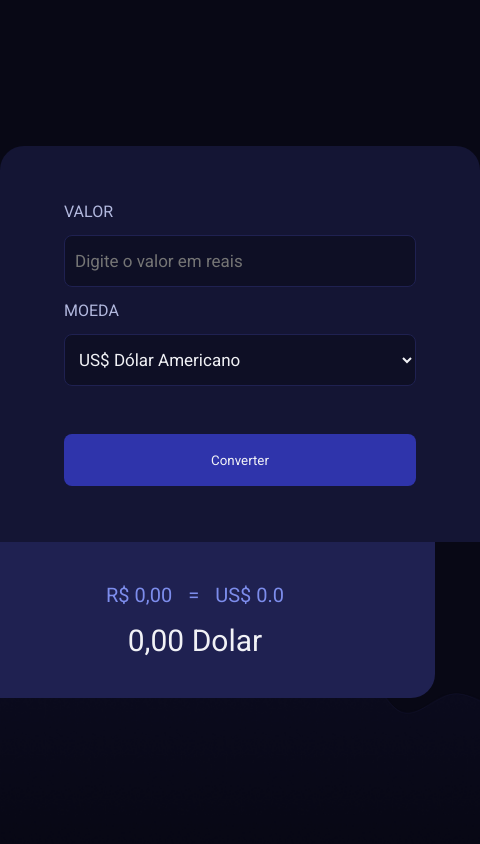
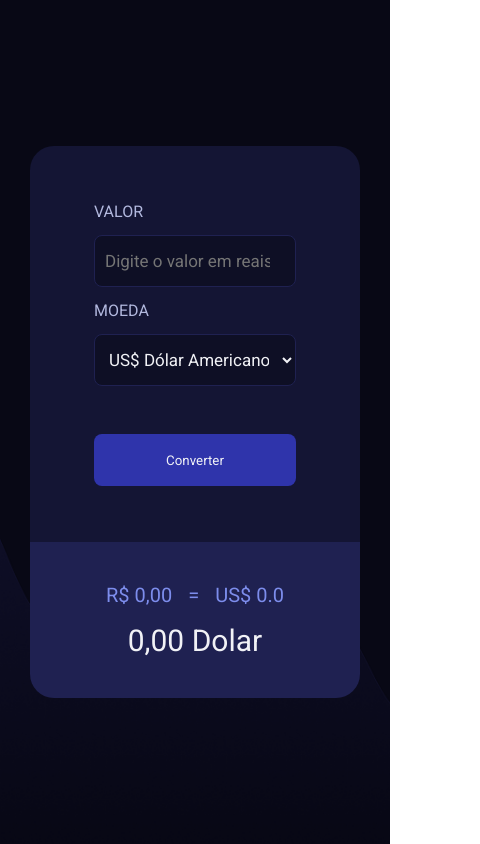
Before and after one commit to leandroviana22/Currency-converter, a plain HTML site: page index.html in a window 390 px wide. Shown: the whole page, 480 px wide, since content can reach past the window. Drawn offline with Linux system fonts and the light colour scheme.

Commit message:
Corrigindo erro de responsividade

```diff
--- a/index.html
+++ b/index.html
@@ -9,7 +9,7 @@
 </head>
 
 <body>
-
+    <div class="main">
         <main class="main-container">
             <label for="valor">
                 Valor
@@ -38,6 +38,8 @@
 
             <h2 class="endResult">0,00 Dolar</h2>
         </section>
+    </div>
 </body>
 <script src="scripts.js"></script>
+
 </html>
--- a/style.css
+++ b/style.css
@@ -20,8 +20,13 @@ body {
     background-size: cover;
 }
 
+.main{
+    max-width: 480px;
+    padding: 30px;
+}
+
 .main-container {
-    width: 480px;
+    max-width: 480px;
     min-height: 384px;
     padding: 56px 64px;
     margin: 0 auto;
@@ -69,7 +74,7 @@ label {
 }
 
 .result-section {
-    width: 480px;
+    width: 100%;
     height: 156px;
     display: flex;
     flex-direction: column;
```
Lines whose indentation alone changed are shown as unchanged.
